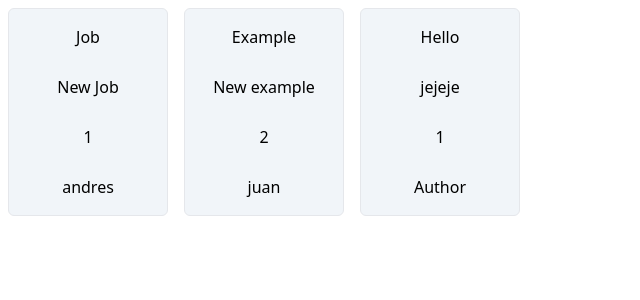
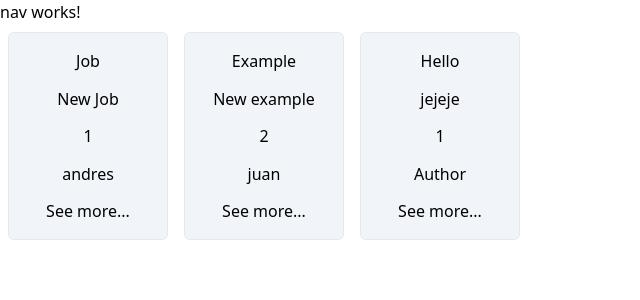
Before and after one commit to andres06-hub/pas_, an Angular app: page / in a window 1280 px wide. Shown: the top 300 px of the page, without its empty margins (0-640 px from the left). Built offline with nearby package versions, Linux system fonts and the light colour scheme.

Commit message:
ADD: btn to each post

```diff
--- a/src/app/app.component.html
+++ b/src/app/app.component.html
@@ -1 +1,2 @@
+<app-nav></app-nav>
 <app-posts></app-posts>
--- a/src/app/components/post/post.component.html
+++ b/src/app/components/post/post.component.html
@@ -3,4 +3,5 @@
   <p class="text-center">{{ post.content }}</p>
   <p class="text-center">{{ post.authorId }}</p>
   <p class="text-center">{{ post.authorName }}</p>
+  <button>See more...</button>
 </div>
```
